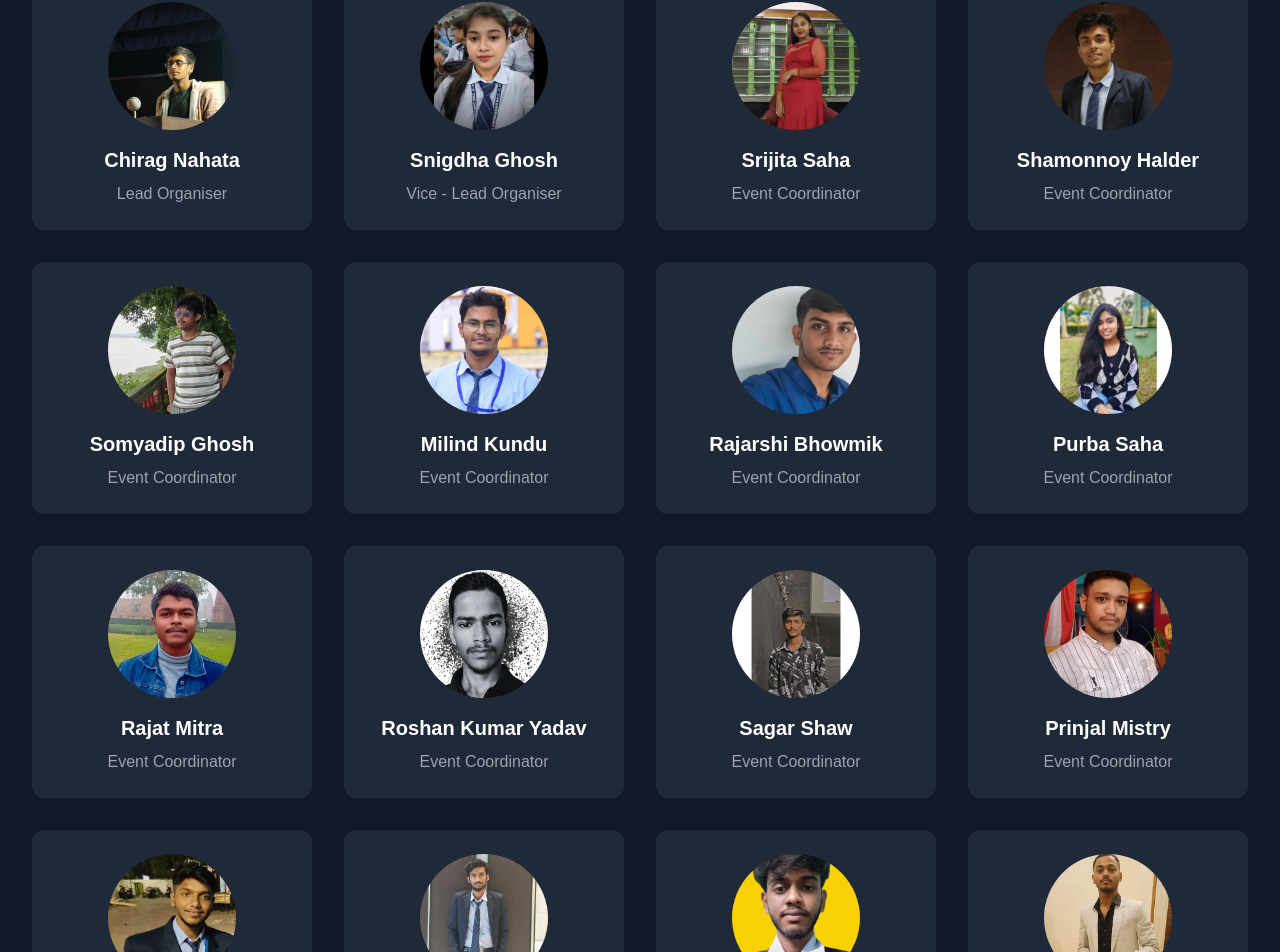
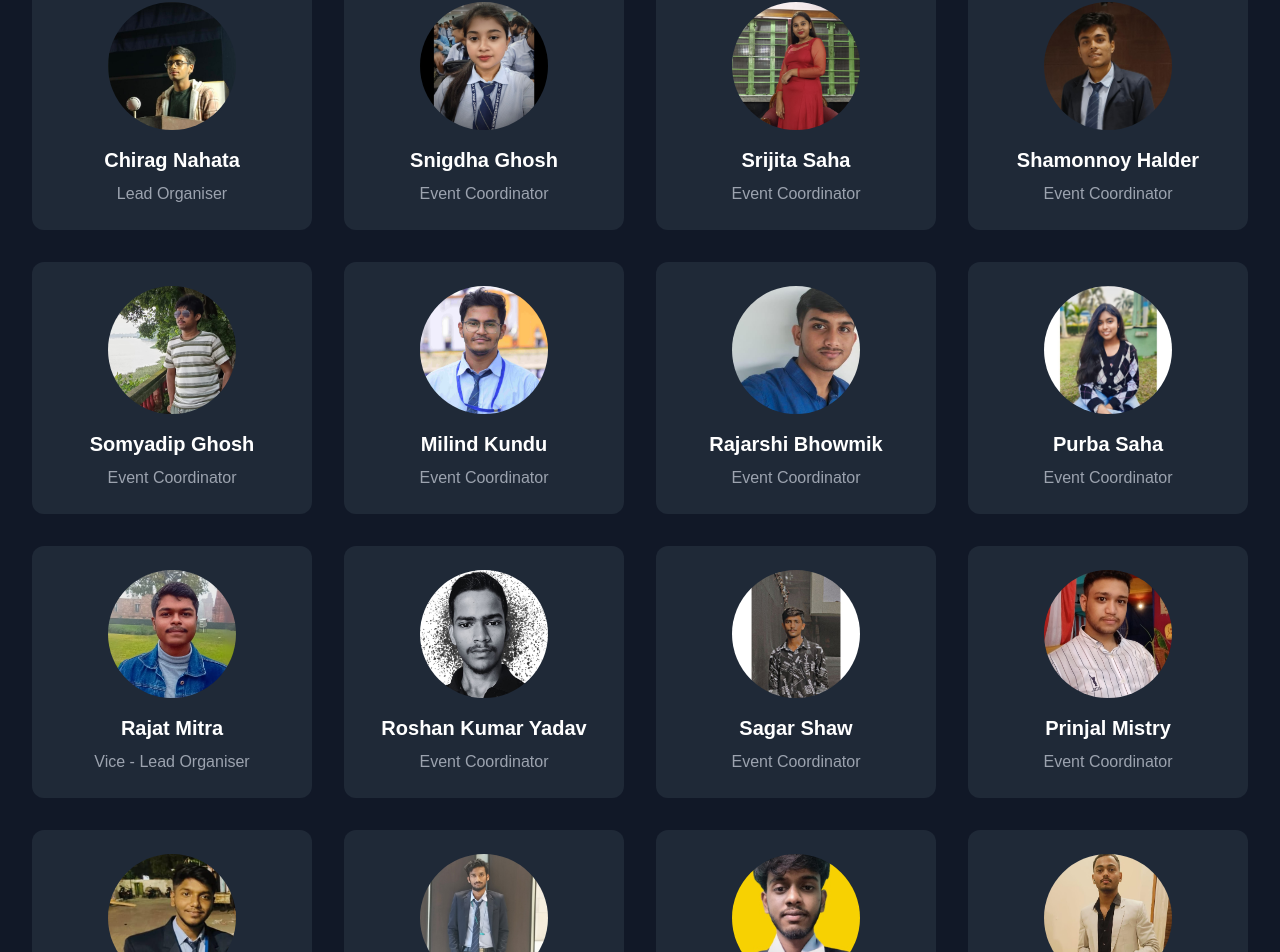
Before and after one commit to innovocon/innovocon-events, a React (Vite) app: page / in a window 1280 px wide. Shown: the part 1586-2538 px from the top of the page. Built offline with nearby package versions, Linux system fonts and the light colour scheme.

Commit message:
Update Home.tsx

```diff
--- a/src/pages/Home.tsx
+++ b/src/pages/Home.tsx
@@ -43,9 +43,9 @@ export function Home() {
     },
     {
       name: 'Snigdha Ghosh',
-      role: 'Vice - Lead Organiser',
+      role: 'Event Coordinator',
       photo: '/images/team/snigdha.jpg',
-      designation: 'Vice - Lead Organiser',
+      designation: 'Event Coordinator',
       socialLinks: {
         linkedin: 'https://www.linkedin.com/in/snigdha-ghosh-834435297/',
         github: 'https://github.com/snig-code16'
@@ -113,9 +113,9 @@ export function Home() {
     },
     {
       name: 'Rajat Mitra',
-      role: 'Event Coordinator',
+      role: 'Vice - Lead Organiser',
       photo: '/images/team/rajat.jpg',
-      designation: 'Event Coordinator',
+      designation: 'Vice - Lead Organiser',
       socialLinks: {
         linkedin: 'https://www.linkedin.com/in/rajat-mitra-337754295/',
         github: 'https://github.com/RAJAT-MITRA',
```
